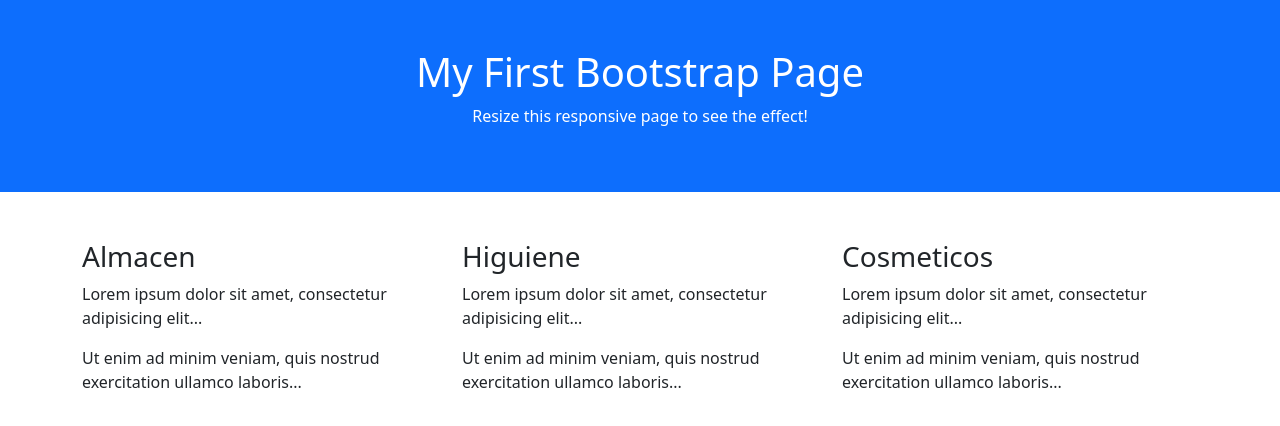
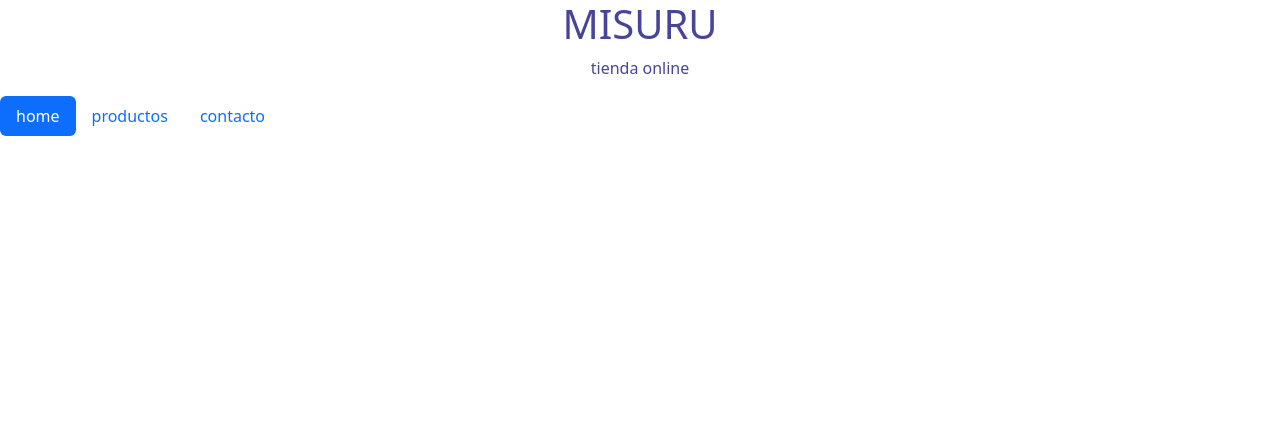
Before and after one commit to Nat795/Tienda_de_productos, a plain HTML site: page index.html in a window 1280 px wide. Drawn offline with nearby package versions, Linux system fonts and the light colour scheme.

Commit message:
suma de algunos arreglos
img, paginas referidas etc

```diff
--- a/css/estilo.css
+++ b/css/estilo.css
@@ -9,7 +9,7 @@
 
 
 }*/
-.contenedor{
+.container{
   color: #484499;
   text-align: center;
 }
--- a/index.html
+++ b/index.html
@@ -1,36 +1,53 @@
 <!DOCTYPE html>
 <html lang="en">
 <head>
+    <div  class="loader">
+
+    </div>
     <meta charset="UTF-8">
     <meta name="viewport" content="width=DOCTYPE, initial-scale=1.0">
-    <title>Bienvenido a tienda virtual</title>
+    <title>Bienvenido a tienda virtual MISURU</title>
     <link href="https://cdn.jsdelivr.net/npm/bootstrap@5.3.1/dist/css/bootstrap.min.css" rel="stylesheet">
     <script src="https://cdn.jsdelivr.net/npm/bootstrap@5.3.1/dist/js/bootstrap.bundle.min.js"></script>
+    <link rel="stylesheet" href="css/estilo.css">
+
+    <!-- usar "col-sm-10 offset-sm-1 card text-center"-->
 </head>
 <body>
-    <div class="container-fluid p-5 bg-primary text-white text-center">
-        <h1>My First Bootstrap Page</h1>
-        <p>Resize this responsive page to see the effect!</p>
-      </div>
+    <div class="container">
+        <h1>MISURU </h1>
+        <p> tienda online</p>
+    </div>
 
-      <div class="container mt-5">
-        <div class="row">
-          <div class="col-sm-4">
-            <h3>Almacen  </h3>
-            <p>Lorem ipsum dolor sit amet, consectetur adipisicing elit...</p>
-            <p>Ut enim ad minim veniam, quis nostrud exercitation ullamco laboris...</p>
-          </div>
-          <div class="col-sm-4">
-            <h3>Higuiene </h3>
-            <p>Lorem ipsum dolor sit amet, consectetur adipisicing elit...</p>
-            <p>Ut enim ad minim veniam, quis nostrud exercitation ullamco laboris...</p>
-          </div>
-          <div class="col-sm-4">
-            <h3>Cosmeticos</h3>
-            <p>Lorem ipsum dolor sit amet, consectetur adipisicing elit...</p>
-            <p>Ut enim ad minim veniam, quis nostrud exercitation ullamco laboris...</p>
-          </div>
-        </div>
-      </div>
+    <!-- Navegador -->
+    <ul class="nav nav-pills">
+      <li class="nav-item">
+        <a class="nav-link active" data-bs-toggle="pill" href="index.html">home</a>
+      </li>
+      <li class="nav-item">
+        <a class="nav-link" data-bs-toggle="pill" href="view/productos.html">productos</a>
+      </li>
+      <li class="nav-item">
+        <a class="nav-link" data-bs-toggle="pill" href="view/contacto.html">contacto</a>
+      </li>
+    </ul>
+
+    <!-- Tab panes -->
+    <div class="tab-content">
+      <div class="tab-pane container active" id="home"></div>
+      <div class="tab-pane container fade" id="productos.html"></div>
+      <div class="tab-pane container fade" id="contacto.html"></div>
+    </div>
+
 </body>
+
+<footer>
+  <div class="pie-de-pag">
+    <div class="contenido-pie-pag">
+
+
+    </div>
+  </div>
+</footer>
+
 </html>
```
Also changed, not shown: view/productos.html (added, +24 -0 lines), img-tienda/1.jpg (renamed from img-tienda-bebes/1.jpg), img-tienda/1a.jpg (renamed from img-tienda-bebes/1-a.jpg), img-tienda/2a.jpg (renamed from img-tienda-bebes/2-a.jpg), img-tienda/3a.jpg (renamed from img-tienda-bebes/3-a.jpg), img-tienda/4.jpg (renamed from img-tienda-bebes/4.jpg), img-tienda/5.jpg (renamed from img-tienda-bebes/5.jpg), img-tienda/6.jpg (renamed from img-tienda-bebes/6.jpg), img-tienda/mbrishoppingcart_99558.png (renamed from img-tienda-bebes/mbrishoppingcart_99558.png), img-tienda/plantilla-animales.jpg (renamed from img-tienda-bebes/plantilla-animales.jpg), img-tienda/plantilla-oso.jpg (renamed from img-tienda-bebes/plantilla-oso.jpg), img/almacen.jpeg (deleted), img/cosmeticos.jpeg (deleted), img/ella.jpg (deleted), 3 more files, 2 other files.
